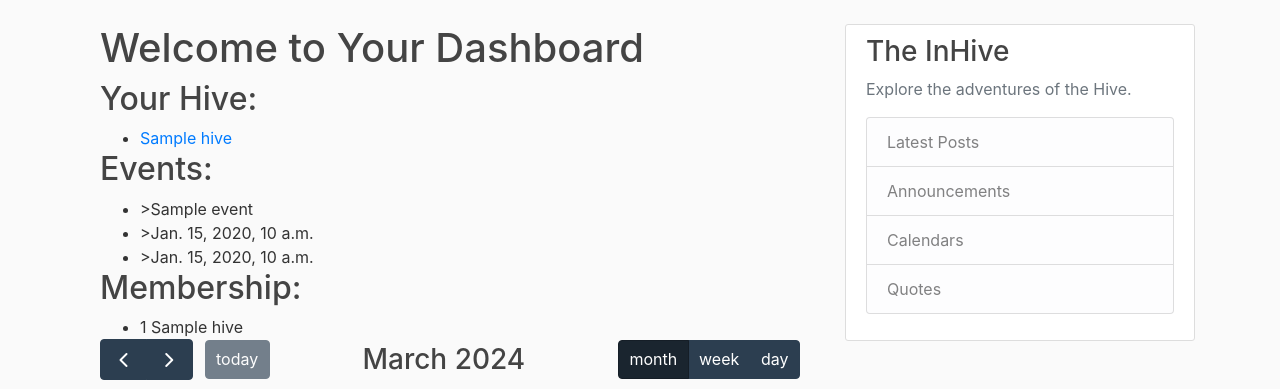
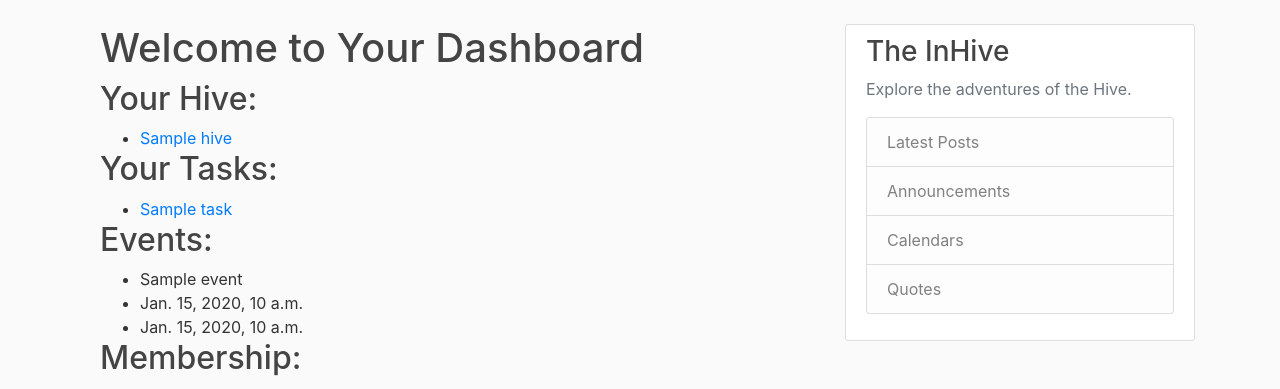
Before and after one commit to MayDan12/portfolio, a Django app: page /dashboard/ in a window 1280 px wide. Shown: the part 56-445 px from the top of the page. Run offline with Django 5.2, Linux system fonts and the light colour scheme; a user stored in the database is signed in; tables that the repository leaves empty hold one stand-in row (values such as "Sample post"); some libraries are stand-ins or nearby versions.

Commit message:
done with the class based views

```diff
--- a/hive_manager/models.py
+++ b/hive_manager/models.py
@@ -47,6 +47,9 @@
     def __str__(self):
                 return str(self.id) + " " + self.title
 
+    def get_absolute_url(self):
+        return reverse("task_detail", kwargs={"pk": self.pk})
+
     # Create a model for Membership(members)
 class Membership(models.Model):
     id = models.AutoField(primary_key=True)
--- a/hive_manager/templates/hive_manager/dashboard.html
+++ b/hive_manager/templates/hive_manager/dashboard.html
@@ -27,21 +27,21 @@
             {% endfor %}
         </ul>
 
-        {% comment %} <h2>Your Tasks:</h2>
+        <h2>Your Tasks:</h2>
         <ul class="task-list">
             {% for task in tasks %}
-                <li><a href="{% url 'hive_manager:task_detail' task.id %}">{{ task.title }}</a></li>
+                <li><a href="{% url 'task_detail' task.id %}">{{ task.title }}</a></li>
             {% empty %}
                 <li>No tasks found</li>
             {% endfor %}
-        </ul> {% endcomment %}
+        </ul>
 
         <h2>Events:</h2>
         <ul class="event-list">
             {% for event in events %}
-                <li>>{{ event.title }}</li>
-                <li>>{{ event.start_time }}</li>
-                <li>>{{ event.end_time }}</li>
+                <li>{{ event.title }}</li>
+                <li>{{ event.start_time }}</li>
+                <li>{{ event.end_time }}</li>
             {% empty %}
                 <li>No Events yet</li>
             {% endfor %}
--- a/hive_manager/templates/hive_manager/delete_task.html
+++ b/hive_manager/templates/hive_manager/delete_task.html
@@ -10,6 +10,6 @@
         <button type="submit">Delete Task</button>
 
         <!--Take me back to delete page-->
-        <a href="{% url 'hive_manager:delete_task' task_id=task.id %}">Cancel</a>
+        <a href="{% url 'task_detail' object.id %}">Cancel</a>
     </form>
 {% endblock content %}
--- a/hive_manager/templates/hive_manager/task_list.html
+++ b/hive_manager/templates/hive_manager/task_list.html
@@ -12,7 +12,8 @@
     <h1>Task List</h1>
     <ul>
         {% for task in tasks %}
-            <li><a href="{% url 'hive_manager:task_detail' task_id=task.id %}">{{ task.title }}</a></li>
+            <li><a href="{% url 'task_detail' task.id %}">{{ task.title }}</a></li>
+            {% comment %} <li>>{{ task.title }}</li> {% endcomment %}
         {% empty %}
             <li>No Task found.</li>
         {% endfor %}
--- a/hive_manager/urls.py
+++ b/hive_manager/urls.py
@@ -1,7 +1,14 @@
 
 from django.urls import path
 from . import views
-from .views import HiveListView, HiveDetailView, HiveCreateView, HiveUpdateView, HiveDeleteView
+from .views import (HiveListView,
+                    HiveDetailView,
+                    HiveCreateView,
+                    HiveUpdateView,
+                    HiveDeleteView,
+                    TaskListView,
+                    TaskDetailView,
+                    TaskCreateView, TaskUpdateView, TaskDeleteView)
 
 
 # app_name = 'hive_manager'
@@ -22,11 +29,11 @@
 
 
     # Task URL
-    path('create_task/', views.create_task, name='create_task'),
-    path('update_task/<int:task_id>', views.update_task, name='update_task'),
-    path('delete_task/<int:task_id>', views.delete_task, name='delete_task'),
-    path('task_detail/<int:task_id>', views.task_detail, name='task_detail'),
-    path('task_list/', views.task_list, name='task_list'),
+    path('task_list/', TaskListView.as_view(), name='task_list'),
+    path('task_update/<int:pk>', TaskUpdateView.as_view(), name='task_update'),
+    path('task_delete/<int:pk>', TaskDeleteView.as_view(), name='task_delete'),
+    path('task_detail/<int:pk>', TaskDetailView.as_view(), name='task_detail'),
+    path('new_task/', TaskCreateView.as_view(), name='create_task'),
 
     # path('<int:hive_id>', views.hive_detail, name='hive_detail'),
     # path('<int:hive_id>', views.update_hive, name='update_hive'),
--- a/hive_manager/views.py
+++ b/hive_manager/views.py
@@ -1,11 +1,9 @@
 # from django.http import HttpResponse
-from django.shortcuts import render, redirect
 from django.contrib.auth.mixins import LoginRequiredMixin, UserPassesTestMixin
 from django.contrib.auth.decorators import login_required
 from .models import Hive, Membership, Task, Event
-from .forms import HiveForm, TaskForm
 from django.urls import reverse_lazy
-from django.shortcuts import render, get_object_or_404, redirect
+from django.shortcuts import render
 from django.views.generic import ListView, DetailView, CreateView, UpdateView, DeleteView
 
 
@@ -83,6 +81,63 @@
 
 
 
+# View Task manager
+class TaskListView(ListView):
+    model = Task
+    template_name = 'hive_manager/task_list.html'
+    context_object_name = 'tasks'
+    order = ['-StarDate']
+
+class TaskDetailView(DetailView):
+    model = Task
+    template_name = 'hive_manager/task_detail.html'
+    # context_object_name = 'tasks'
+    order = ['-StarDate']
+
+class TaskCreateView(LoginRequiredMixin, CreateView):
+    model = Task
+    fields = ['hive', 'title', 'description', 'assignedTo', 'StartDate', 'EndDate']
+    template_name = 'hive_manager/create_task.html'
+    # context_object_name = 'hives'
+    # order = ['-StarDate']
+
+    def form_valid(self, form):
+        form.instance.HiveOwner = self.request.user
+        return super().form_valid(form)
+
+class TaskUpdateView(LoginRequiredMixin, UserPassesTestMixin, UpdateView):
+    model = Task
+    fields = ['title', 'description', 'StartDate', 'EndDate']
+    template_name = 'hive_manager/update_task.html'
+    # context_object_name = 'hives'
+    # order = ['-StarDate']
+
+    def form_valid(self, form):
+        form.instance.HiveOwner = self.request.user
+        return super().form_valid(form)
+
+    def test_func(self):
+        task = self.get_object()
+        if self.request.user == task.assignedTo:
+            return True
+        return False
+
+class TaskDeleteView(LoginRequiredMixin, UserPassesTestMixin, DeleteView):
+    model = Task
+    template_name = 'hive_manager/delete_task.html'
+    success_url = reverse_lazy('dashboard')
+    # context_object_name = 'hives'
+    # order = ['-StarDate']
+
+    # user passes Test to be able to delete task
+    def test_func(self):
+        task = self.get_object()
+        if self.request.user == task.assignedTo:
+            return True
+        return False
+
+
+
 
 
 # @login_required
@@ -137,38 +192,38 @@
 
 
 # views for creating task
-def task_list(request):
-    tasks = Task.objects.all()
-    return render(request, 'hive_manager/task_list.html', {'tasks': tasks})
+# def task_list(request):
+#     tasks = Task.objects.all()
+#     return render(request, 'hive_manager/task_list.html', {'tasks': tasks})
 
-def task_detail(request, task_id):
-    task = get_object_or_404(Task, id=task_id)
-    return render(request, 'hive_manager/task_detail.html', {'task': task})
+# def task_detail(request, task_id):
+#     task = get_object_or_404(Task, id=task_id)
+#     return render(request, 'hive_manager/task_detail.html', {'task': task})
 
-def create_task(request):
-    if request.method == 'POST':
-        form = TaskForm(request.POST)
-        if form.is_valid():
-            form.save()
-            return redirect('hive_manager:task_list')
-    else:
-        form = TaskForm()
-    return render(request, 'hive_manager/create_task.html', {'form': form})
+# def create_task(request):
+#     if request.method == 'POST':
+#         form = TaskForm(request.POST)
+#         if form.is_valid():
+#             form.save()
+#             return redirect('hive_manager:task_list')
+#     else:
+#         form = TaskForm()
+#     return render(request, 'hive_manager/create_task.html', {'form': form})
 
-def update_task(request, task_id):
-    task = get_object_or_404(Task, id=task_id)
-    if request.method == 'POST':
-        form = TaskForm(request.POST, instance=task)
-        if form.is_valid():
-            form.save()
-            return redirect('hive_manager:task_list')
-    else:
-        form = TaskForm(instance=task)
-    return render(request, 'hive_manager/update_task.html', {'form': form})
+# def update_task(request, task_id):
+#     task = get_object_or_404(Task, id=task_id)
+#     if request.method == 'POST':
+#         form = TaskForm(request.POST, instance=task)
+#         if form.is_valid():
+#             form.save()
+#             return redirect('hive_manager:task_list')
+#     else:
+#         form = TaskForm(instance=task)
+#     return render(request, 'hive_manager/update_task.html', {'form': form})
 
-def delete_task(request, task_id):
-    task = get_object_or_404(Task, id=task_id)
-    if request.method == 'POST':
-        task.delete()
-        return redirect('task_list')
-    return render(request, 'tasks/task_confirm_delete.html', {'task': task})
+# def delete_task(request, task_id):
+#     task = get_object_or_404(Task, id=task_id)
+#     if request.method == 'POST':
+#         task.delete()
+#         return redirect('task_list')
+#     return render(request, 'tasks/task_confirm_delete.html', {'task': task})
```
Also changed, not shown: hive_manager/forms.py (deleted, +0 -13 lines), hive_manager/templates/hive_manager/create_task.html (+0 -9 lines), hive_manager/templates/hive_manager/task_detail.html (+7 -5 lines), media/profile_pics/default.jpg.jpeg.
